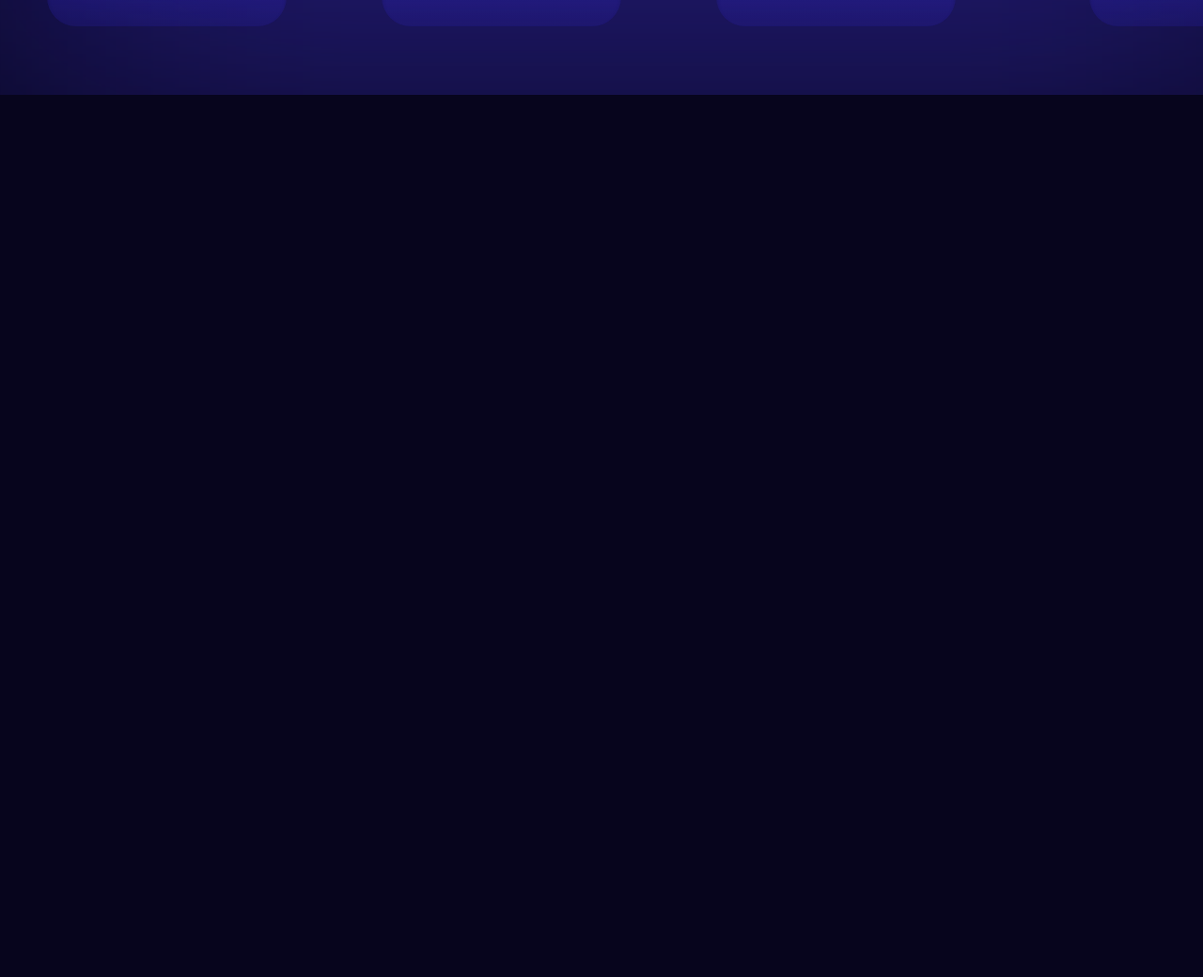
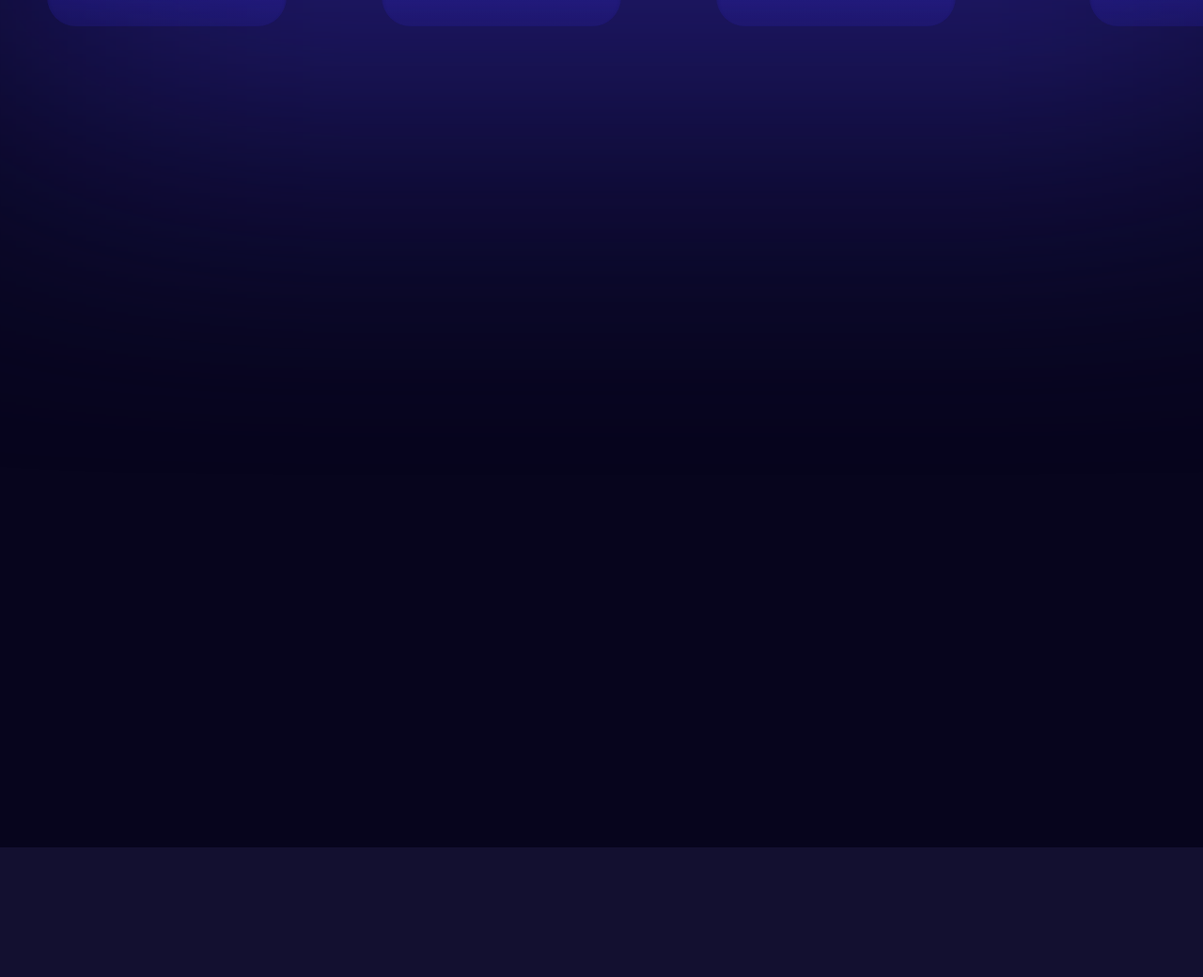
Before and after one commit to joaootaviobaptista/robotica, a plain HTML site: page index.html in a window 1280 px wide. Shown: the part 898-1938 px from the top of the page at 94% size. Before the commit the page ends 999 px from the top, so only its background shows below. Drawn offline with Linux system fonts and the light colour scheme; a web font is replaced by a local one.

Commit message:
Add files via upload

```diff
--- a/index.html
+++ b/index.html
@@ -38,6 +38,7 @@
         <h2 class="retangulo3"></h2>
         <h2 class="retangulo4"></h2>
         <h2 class="retangulo5"></h2>
+        <h2 class="rodape"></h2>
 
     </li>
 
--- a/style.css
+++ b/style.css
@@ -137,8 +137,13 @@ border-radius: 31px;
 
     }
 
-   .retangulo-todos{
 
+   .rodape {
+    position: absolute;
+    width: 2000px;
+    height: 138px;
+    left: 0px;
+    top: 1800px;
 
-
+    background: #131030;
    }
```
